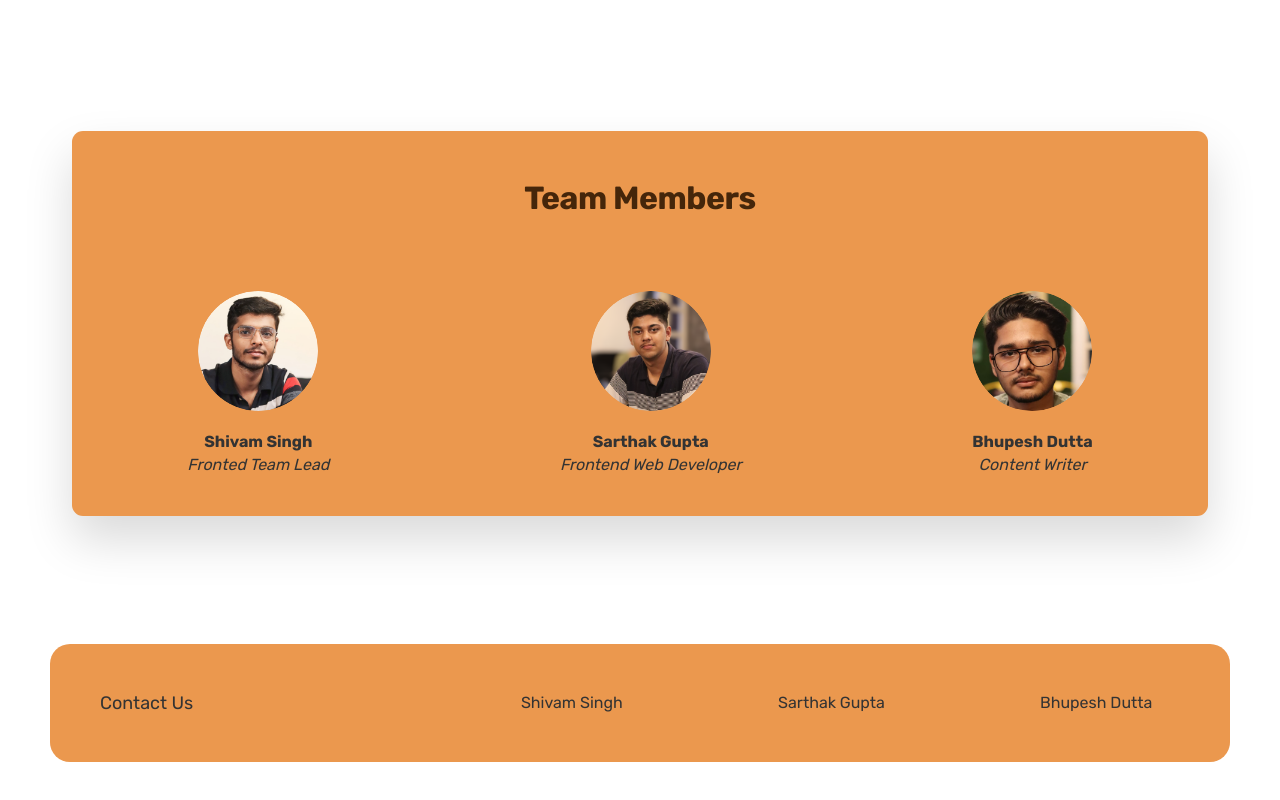
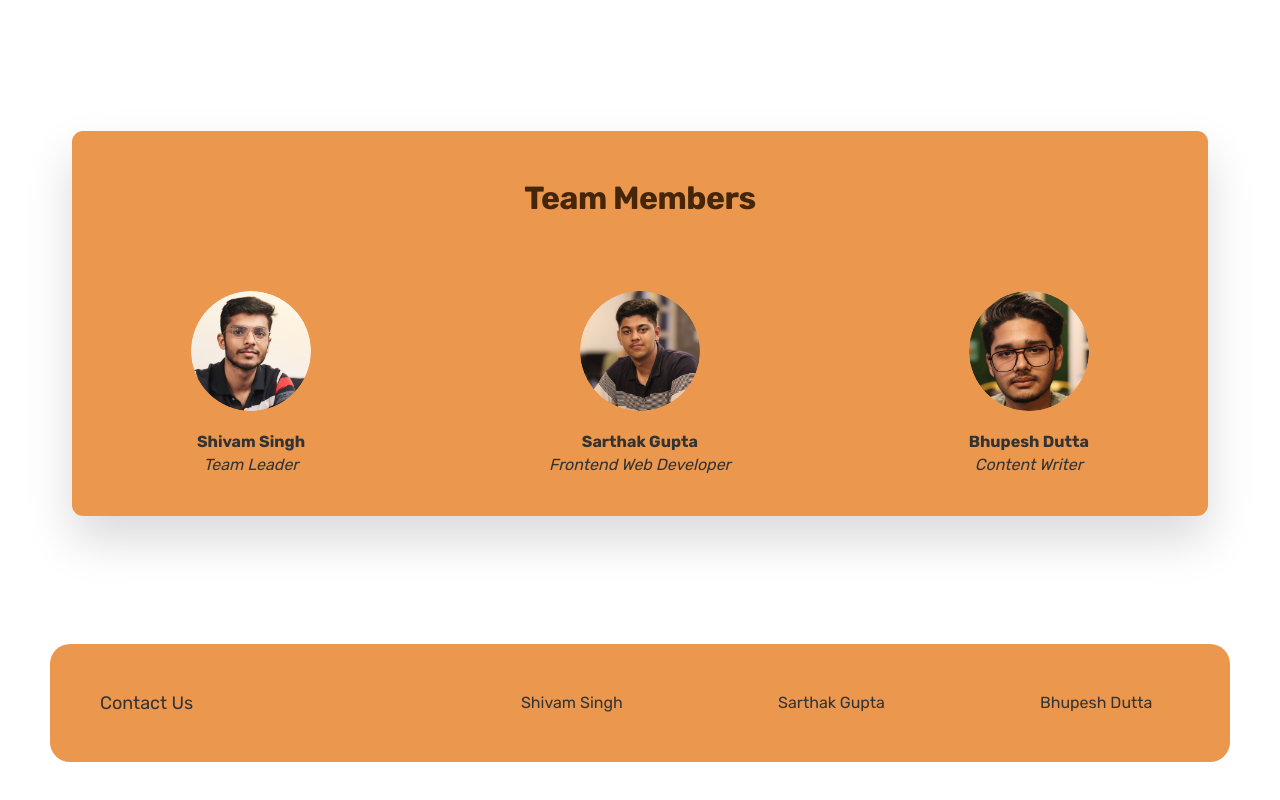
Before and after one commit to sarthak-37/EXAMXPLORE, a plain HTML site: page index.html in a window 1280 px wide. Shown: the part 1795-2595 px from the top of the page. Drawn offline with Linux system fonts and the light colour scheme.

Commit message:
Add files via upload

```diff
--- a/index.html
+++ b/index.html
@@ -127,7 +127,7 @@
               <div class="mem">
                 <img src="img/team/shivam.png" />
                 <h4>Shivam Singh</h4>
-                <em>Fronted Team Lead</em>
+                <em>Team Leader</em>
               </div>
 
               <div class="mem">
```
